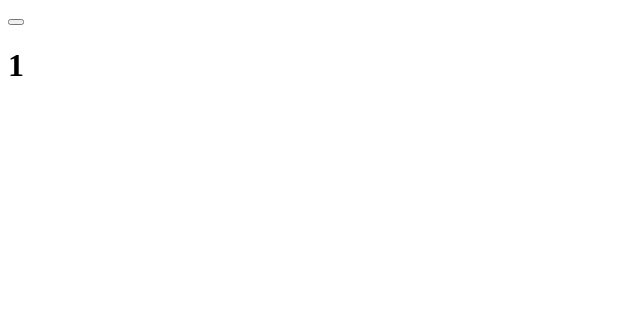
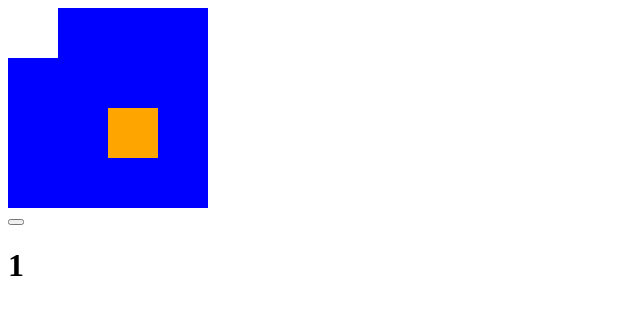
Before and after one commit to skysthelimitt/fun-favicon-game, a plain HTML site: page index.html in a window 1280 px wide. Shown: the whole page, without its empty margins (0-640 px from the left). Drawn offline with Linux system fonts and the light colour scheme.

Commit message:
Pending changes exported from your codespace

```diff
--- a/index.html
+++ b/index.html
@@ -10,7 +10,7 @@
     </style>
 </head>
 <body>
-    <canvas id="canvas" width="200" height="200" style="display: none;"></canvas>
+    <canvas id="canvas" width="200" height="200" style="display: block;"></canvas>
     <button id="start"></button>
     <h1 id="score"></h1>
     <h1 id="time"></h1>
--- a/index.js
+++ b/index.js
@@ -2,6 +2,9 @@ let x = 0;
 let y = 0;
 let newX = 0;
 let newY = 0;
+let killX = -1;
+let killY = -1;
+let killRegens = 2;
 let score = 0;
 document.addEventListener("DOMContentLoaded", () => {
     const canvas = document.getElementById("canvas");
@@ -22,6 +25,10 @@ document.addEventListener("DOMContentLoaded", () => {
             score++;
             document.getElementById("score").innerText = score;
         }
+        if(score % 5 && score/5 < killRegens && score > 1) {
+            killX = Math.floor(Math.random()*4);
+            killY = Math.floor(Math.random()*4);
+        }
         while(newX == x && newY == y ) {
             newX=Math.floor(Math.random()*4);
             newY=Math.floor(Math.random()*4);
@@ -32,6 +39,8 @@ document.addEventListener("DOMContentLoaded", () => {
                     ctx.fillStyle = "white";
                 } else if (i==newX && e==newY) {
                     ctx.fillStyle = "orange";
+                } else if (i==killX && e==killY){
+                    ctx.fillStyle = "red";
                 } else {
                     ctx.fillStyle = "blue";
                 }
```
